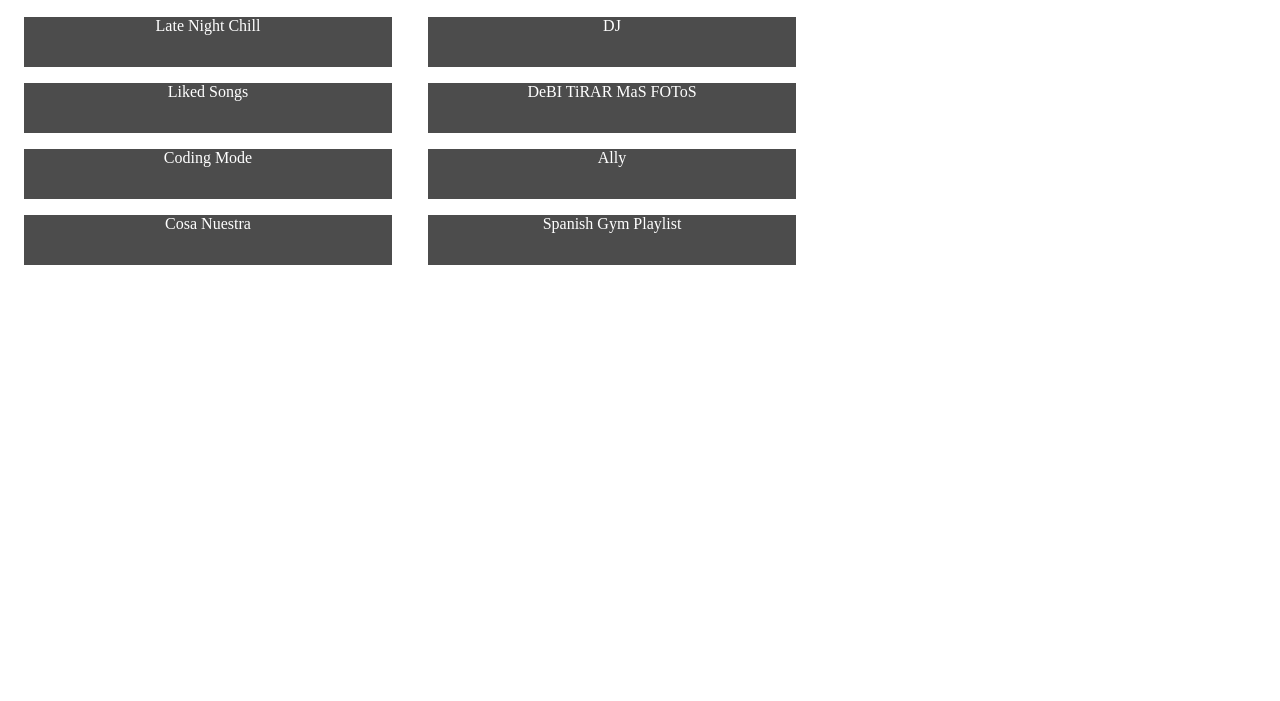
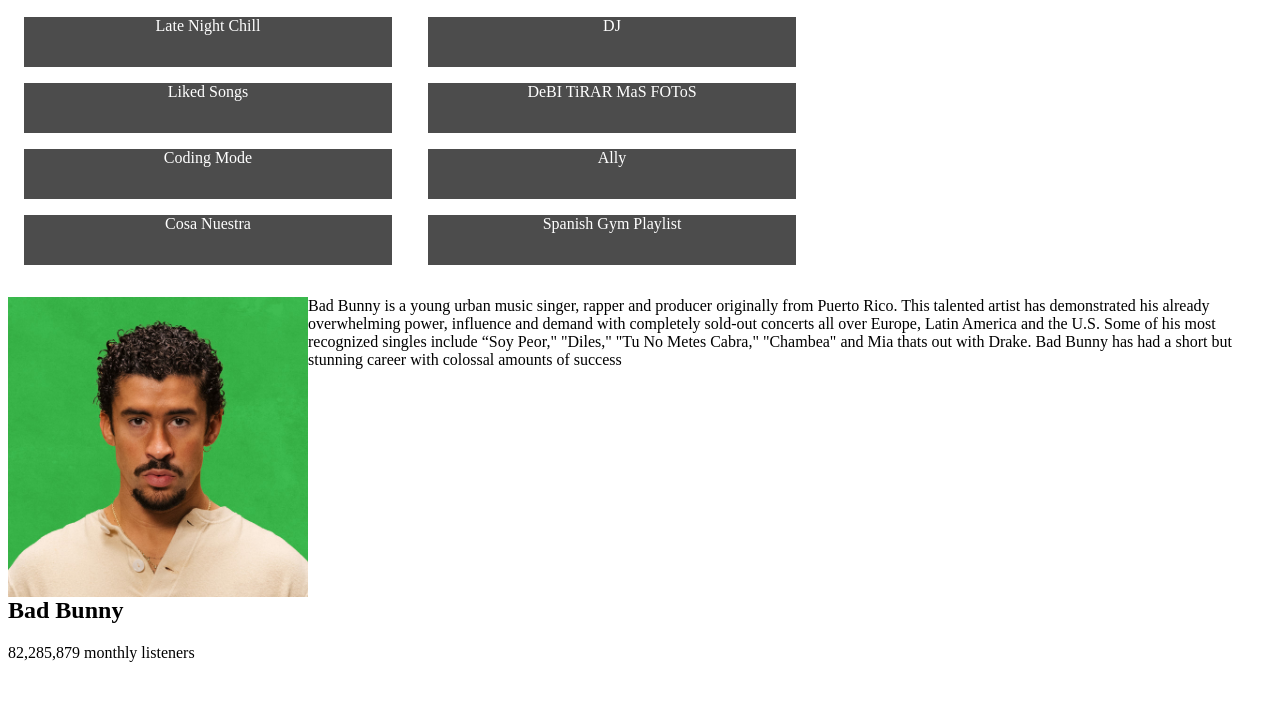
Before and after one commit to EdwardS02/css-display, a plain HTML site: page index.html in a window 1280 px wide. Shown: the part 79-780 px from the top of the page. Drawn offline with Linux system fonts and the light colour scheme.

Commit message:
Add an image and make it float to the left
Clear any other elements that might get affected by the image's float behavior

```diff
--- a/index.html
+++ b/index.html
@@ -20,5 +20,19 @@
         <div>Ally</div>
         <div>Spanish Gym Playlist</div>
     </div>
+
+    <div>
+        <img src="img/bad-bunny.jpeg" alt="Bad Bunny portrait" class="this-is">
+    <p>Bad Bunny is a young urban music singer, rapper and producer originally from Puerto Rico. This talented artist has demonstrated his already overwhelming power, influence and demand with completely sold-out concerts all over Europe, Latin America and the U.S.  Some of his most recognized singles include “Soy Peor," "Diles," "Tu No Metes Cabra," "Chambea" and Mia thats out with Drake. Bad Bunny has had a short but stunning career with colossal amounts of success</p>
+    </div>
+
+
+
+    <div class="artist">
+        <h2>Bad Bunny</h2>
+        <p>82,285,879 monthly listeners</p>
+    </div>
+
+
 </body>
 </html>
--- a/style.css
+++ b/style.css
@@ -1,6 +1,7 @@
 .container {
     display: inline-block;
     width: 400px;
+    clear: left;
 }
 
 .container div {
@@ -10,3 +11,12 @@
     height: 50px;
     text-align: center;
 }
+
+.this-is {
+    height: 300px;
+    float: left;
+}
+
+.artist {
+    clear: left;
+}
```
Also changed, not shown: img/bad-bunny.jpeg (added).
